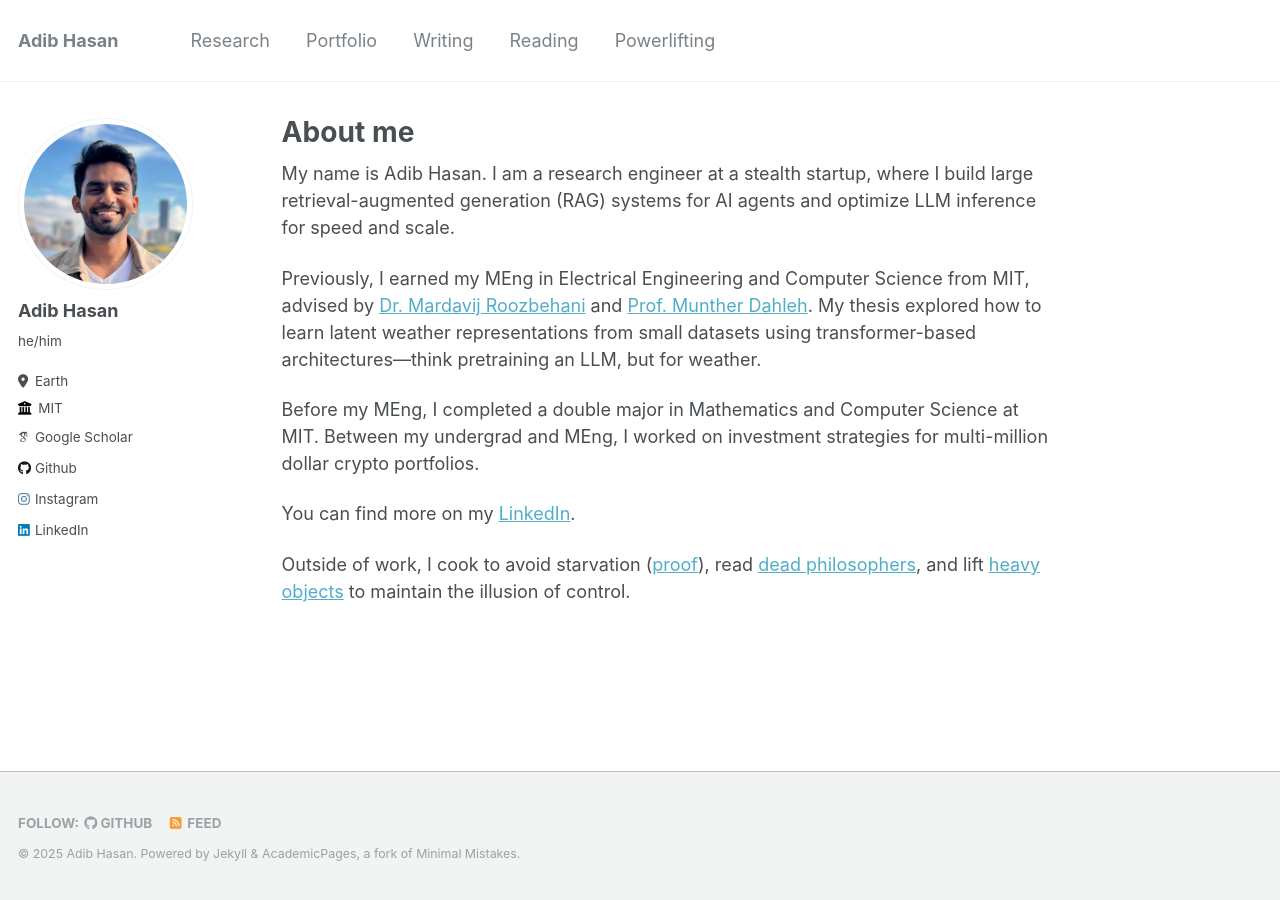
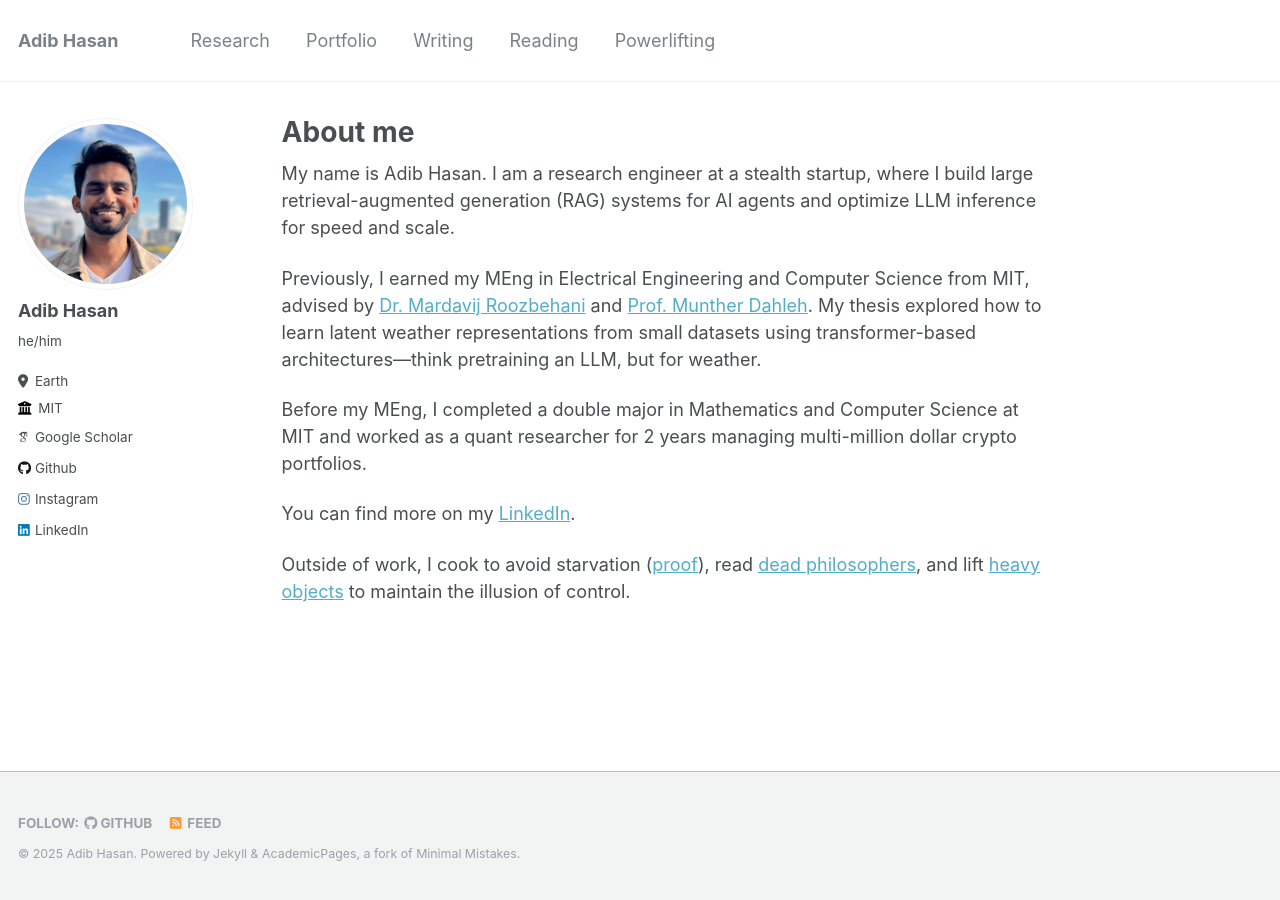
Before and after one commit to Neehan/neehan.github.io, a Jekyll site: the page built from _pages/about.md, in a window 1280 px wide. Built offline with Jekyll 4.4.1, drawn with Linux system fonts in a browser that asks for light colours; some web fonts are replaced.

Commit message:
Update about.md

```diff
--- a/_pages/about.md
+++ b/_pages/about.md
@@ -11,7 +11,7 @@ My name is Adib Hasan. I am a research engineer at a stealth startup, where I bu
 
 Previously, I earned my MEng in Electrical Engineering and Computer Science from MIT, advised by [Dr. Mardavij Roozbehani](https://idss.mit.edu/staff/mardavij-roozbehani/) and [Prof. Munther Dahleh](https://idss.mit.edu/staff/munther-dahleh/). My thesis explored how to learn latent weather representations from small datasets using transformer-based architectures—think pretraining an LLM, but for weather.
 
-Before my MEng, I completed a double major in Mathematics and Computer Science at MIT. Between my undergrad and MEng, I worked on investment strategies for multi-million dollar crypto portfolios.
+Before my MEng, I completed a double major in Mathematics and Computer Science at MIT and worked as a quant researcher for 2 years managing multi-million dollar crypto portfolios.
 
 You can find more on my [LinkedIn](https://linkedin.com/in/adib-hasan).
 
```
